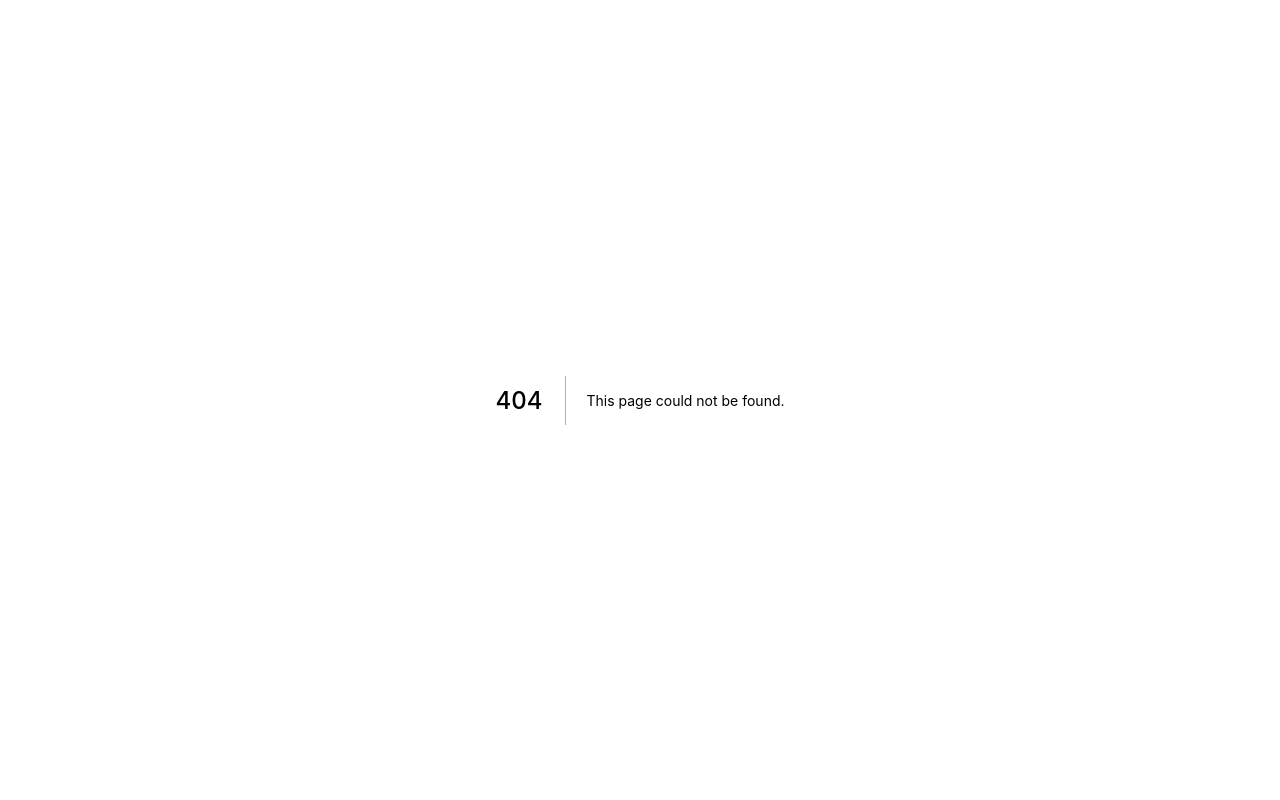
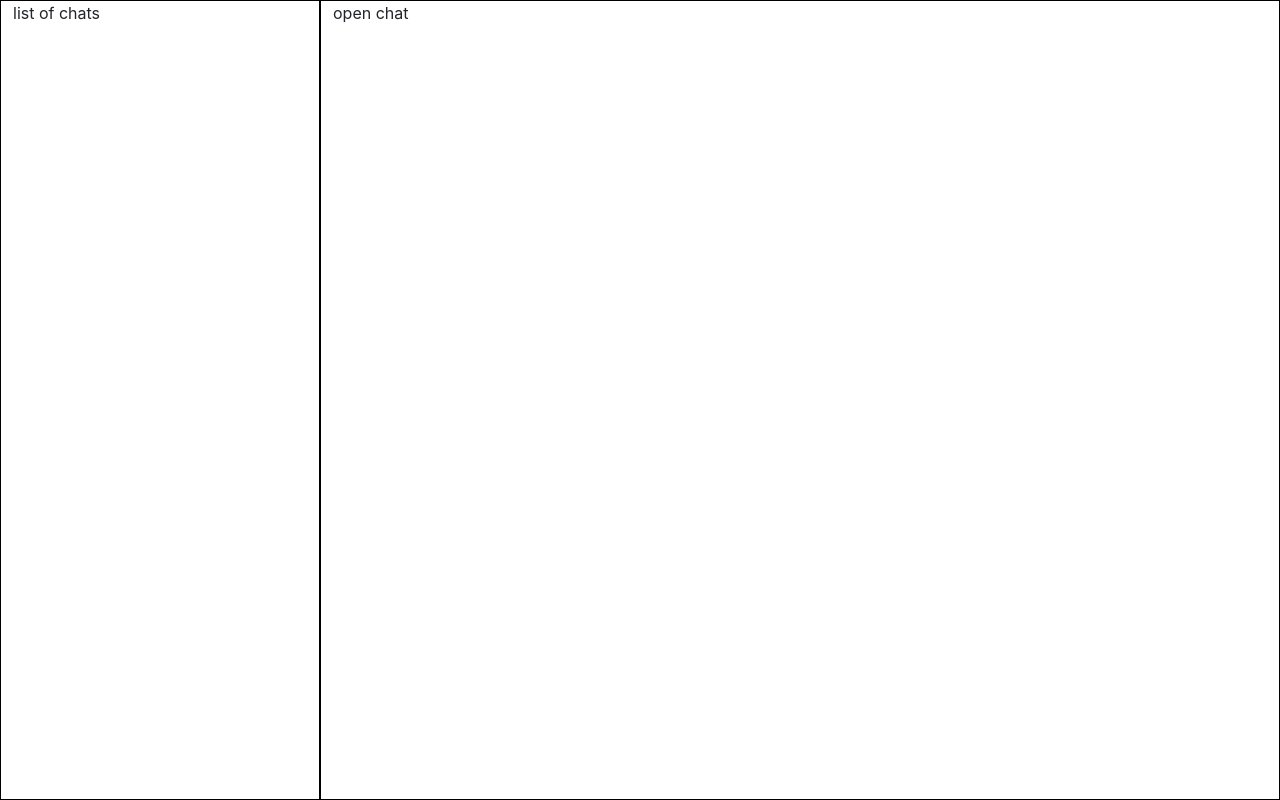
Before and after one commit to tomselden/chatLy, a Next.js app: page /chatrooms in a window 1280 px wide. Before the commit this address had no page. Built offline with nearby package versions, Linux system fonts and the light colour scheme.

Commit message:
create two columns layout

```diff
--- a/package.json
+++ b/package.json
@@ -9,9 +9,11 @@
     "lint": "next lint"
   },
   "dependencies": {
+    "bootstrap": "^5.1.3",
     "next": "12.1.0",
     "pg": "^8.7.3",
     "react": "17.0.2",
+    "react-bootstrap": "^2.2.0",
     "react-dom": "17.0.2",
     "sequelize": "^6.17.0"
   },
--- a/pages/_app.js
+++ b/pages/_app.js
@@ -1,4 +1,6 @@
+import 'bootstrap/dist/css/bootstrap.min.css';
 import '../styles/globals.css'
+
 
 function MyApp({ Component, pageProps }) {
   return <Component {...pageProps} />
--- /dev/null
+++ b/pages/chatrooms.js
@@ -0,0 +1,18 @@
+import Head from 'next/head'
+import Image from 'next/image'
+import { Col, Container, Row } from 'react-bootstrap'
+import Avatar from '../components/Avatar'
+import styles from '../styles/Home.module.css'
+
+export default function Chatrooms() {
+    return (
+        <Container fluid>
+            <Row className='full-height'>
+                <Col style={{ border: '1px solid black' }} xs={3}>list of chats</Col>
+                <Col style={{ border: '1px solid black' }} xs={9}>open chat</Col>
+
+            </Row>
+
+        </Container>
+    )
+}
--- /dev/null
+++ b/styles/chatrooms.module.css
@@ -0,0 +1,3 @@
+.container {
+  min-height: 100%;
+}
--- a/styles/globals.css
+++ b/styles/globals.css
@@ -14,3 +14,17 @@ a {
 * {
   box-sizing: border-box;
 }
+
+/*
+  not all heroes wear cape.
+  thank you @dmurawsky
+  https://gist.github.com/dmurawsky/d45f068097d181c733a53687edce1919
+*/
+html,
+body,
+body > div:first-child,
+div#__next,
+div#__next > div,
+.full-height {
+  height: 100%;
+}
```
Also changed, not shown: 1 other file (tests, documents, lock files or other folders).
